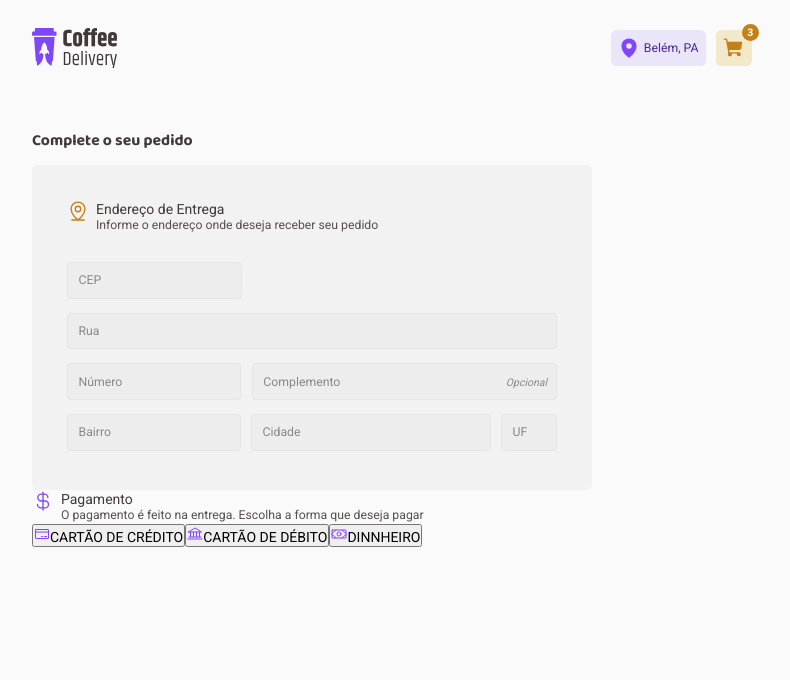
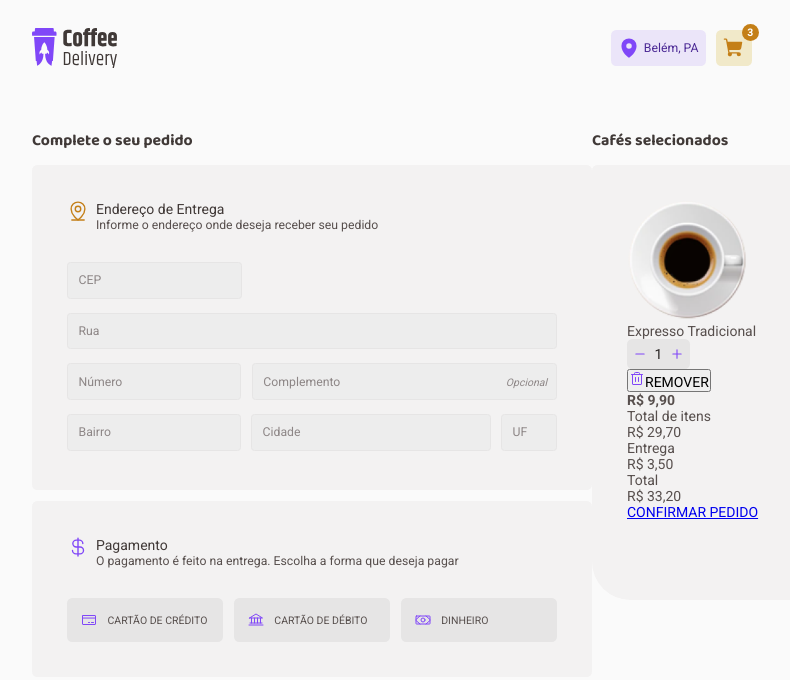
Before and after one commit to marlonandrei777/coffee-delivery, a React (Vite) app: page / in a window 1280 px wide. Shown: the top 680 px of the page, without its empty margins (248-1038 px from the left). Built offline with nearby package versions, Linux system fonts and the light colour scheme.

Commit message:
:lipstick: feat: Estilizaçao CSS do card de selecao de cafes

```diff
--- /dev/null
+++ b/src/components/CoffeeSelect/index.tsx
@@ -0,0 +1,53 @@
+import { CountSelect } from "../CountSelect";
+import coffeeCup from '../../assets/coffee-cup.svg';
+
+import { CoffeeDetailContainer, CoffeeSelectCard, CoffeeSelectContainer, ConfirmOrderLink, CountAndRemoveContainer, InfoContainer, RemoveButton, ValuesWrapper } from "./styles";
+import { Trash } from "phosphor-react";
+
+export function CoffeeSelect() {
+  return (
+    <CoffeeSelectContainer>
+      <h3>Cafés selecionados</h3>
+
+      <CoffeeSelectCard>
+        <CoffeeDetailContainer>
+          <img src={coffeeCup} alt="" />
+
+          <InfoContainer>
+            <span>Expresso Tradicional</span>
+            <CountAndRemoveContainer>
+              <CountSelect />
+
+              <RemoveButton>
+                <Trash size={16} color="#8047F8" />
+                <span>REMOVER</span>
+              </RemoveButton>
+            </CountAndRemoveContainer>
+            <strong>R$ 9,90</strong>
+          </InfoContainer>
+        </CoffeeDetailContainer>
+
+        <ValuesWrapper>
+          <div>
+            <p>Total de itens</p>
+            <span>R$ 29,70</span>
+          </div>
+
+          <div>
+            <p>Entrega</p>
+            <span>R$ 3,50</span>
+          </div>
+
+          <div>
+            <p>Total</p>
+            <span>R$ 33,20</span>
+          </div>
+        </ValuesWrapper>
+
+        <ConfirmOrderLink href="#">
+          CONFIRMAR PEDIDO
+        </ConfirmOrderLink>
+      </CoffeeSelectCard>
+    </CoffeeSelectContainer>
+  );
+}
--- /dev/null
+++ b/src/components/CoffeeSelect/styles.ts
@@ -0,0 +1,29 @@
+import { styled } from "styled-components";
+
+export const CoffeeSelectContainer = styled.div`
+  h3 {
+    font: 700 1.125rem "Baloo 2", sans-serif;
+    line-height: 130%;
+    color: ${(props) => props.theme["base-subtitle"]};
+  }
+`;
+
+export const CoffeeSelectCard = styled.div`
+  display: flex;
+  flex-direction: column;
+  /* gap: 1.5rem; */
+
+  margin-top: 0.94rem;
+  width: 28rem;
+  height: 31.125rem;
+  padding: 2.5rem;
+
+  background: ${(props) => props.theme["base-card"]};
+  border-radius: 0.375rem 2.75rem;
+`;
+export const CoffeeDetailContainer = styled.article``;
+export const InfoContainer = styled.div``;
+export const CountAndRemoveContainer = styled.div``;
+export const RemoveButton = styled.button``;
+export const ValuesWrapper = styled.div``;
+export const ConfirmOrderLink = styled.a``;
--- /dev/null
+++ b/src/components/CountSelect/index.tsx
@@ -0,0 +1,16 @@
+import { Minus, Plus } from "phosphor-react";
+import { CountCoffee } from "./styles";
+
+export function CountSelect() {
+  return (
+    <CountCoffee>
+      <button>
+        <Minus size={12} color="#8047F8" weight="bold" />
+      </button>
+      <span>1</span>
+      <button>
+        <Plus size={12} color="#8047F8" weight="bold" />
+      </button>
+    </CountCoffee>
+  );
+}
--- /dev/null
+++ b/src/components/CountSelect/styles.ts
@@ -0,0 +1,26 @@
+import { styled } from "styled-components";
+
+export const CountCoffee = styled.div`
+  display: flex;
+  align-items: center;
+  justify-content: space-between;
+  gap: 0.53rem;
+  width: 4.5rem; // alterado p pagina de pedidos
+
+  background: ${(props) => props.theme["base-button"]};
+  padding: 0.5rem;
+  border-radius: 0.38rem;
+
+  button {
+    display: flex;
+    align-items: center;
+    justify-content: center;
+
+    border: none;
+    background: none;
+  }
+
+  span {
+    color: ${(props) => props.theme["base-title"]};
+  }
+`;
--- a/src/pages/Checkout/index.tsx
+++ b/src/pages/Checkout/index.tsx
@@ -1,6 +1,7 @@
 import { Bank, CreditCard, CurrencyDollar, MapPinLine, Money } from "phosphor-react";
 import { Header } from "../../components/Header";
 import { CheckoutContainer, DescriptionContainer, FormContainer, FormContainerCard, InputWrapper, InputWrapperText, PayDetailContainerCard, TransactionType, TransactionTypeButton } from "./styles";
+import { CoffeeSelect } from "../../components/CoffeeSelect";
 
 export function Checkout() {
   return (
@@ -52,23 +53,23 @@ export function Checkout() {
             <TransactionType>
               <TransactionTypeButton value="Cartão de Crédito">
                 <CreditCard size={16} color="#8047F8" />
-                CARTÃO DE CRÉDITO
+                <span>CARTÃO DE CRÉDITO</span>
               </TransactionTypeButton>
 
               <TransactionTypeButton value="Cartão de Débito">
                 <Bank size={16} color="#8047F8" />
-                CARTÃO DE DÉBITO
+                <span>CARTÃO DE DÉBITO</span>
               </TransactionTypeButton>
 
-              <TransactionTypeButton value="Dinheiro">
+              <TransactionTypeButton value="Cartão de Débito">
                 <Money size={16} color="#8047F8" />
-                DINNHEIRO
+                <span>DINHEIRO</span>
               </TransactionTypeButton>
             </TransactionType>
           </PayDetailContainerCard>
         </FormContainer>
 
-        {/* <CafesSelecionados> */}
+        <CoffeeSelect />
       </CheckoutContainer>
     </>
   );
--- a/src/pages/Checkout/styles.ts
+++ b/src/pages/Checkout/styles.ts
@@ -5,7 +5,7 @@ export const CheckoutContainer = styled.div`
   padding: 2.5rem 20rem;
 
   display: flex;
-  gap: 2rem;
+  justify-content: space-between;
 `;
 
 export const FormContainer = styled.div`
@@ -104,7 +104,12 @@ export const InputWrapperText = styled.div`
   }
 `;
 
-export const PayDetailContainerCard = styled.div``;
+export const PayDetailContainerCard = styled.div`
+  background: ${(props) => props.theme["base-card"]};
+  margin-top: 0.75rem;
+  border-radius: 0.375rem;
+  padding: 2.5rem;
+`;
 
 export const DescriptionContainer = styled.div`
   display: flex;
@@ -124,6 +129,27 @@ export const DescriptionContainer = styled.div`
   }
 `;
 
-export const TransactionType = styled(RadioGroup.Root)``;
+export const TransactionType = styled(RadioGroup.Root)`
+  margin-top: 2rem;
+  display: flex;
+  gap: 0.75rem;
+`;
 
-export const TransactionTypeButton = styled(RadioGroup.Item)``;
+export const TransactionTypeButton = styled(RadioGroup.Item)`
+  display: flex;
+  align-items: center;
+  gap: 0.75rem;
+
+  width: 100%;
+  padding: 1rem;
+
+  border: none;
+  background: ${(props) => props.theme["base-button"]};
+  border-radius: 0.375rem;
+
+  span {
+    font-size: 0.75rem;
+    color: ${(props) => props.theme["base-text"]};
+    margin-top: 0.1rem;
+  }
+`;
```
Also changed, not shown: src/pages/Home/index.tsx (+5 -13 lines), src/pages/Home/styles.ts (+6 -24 lines), src/assets/coffee-cup.svg (renamed from public/coffee.svg).
